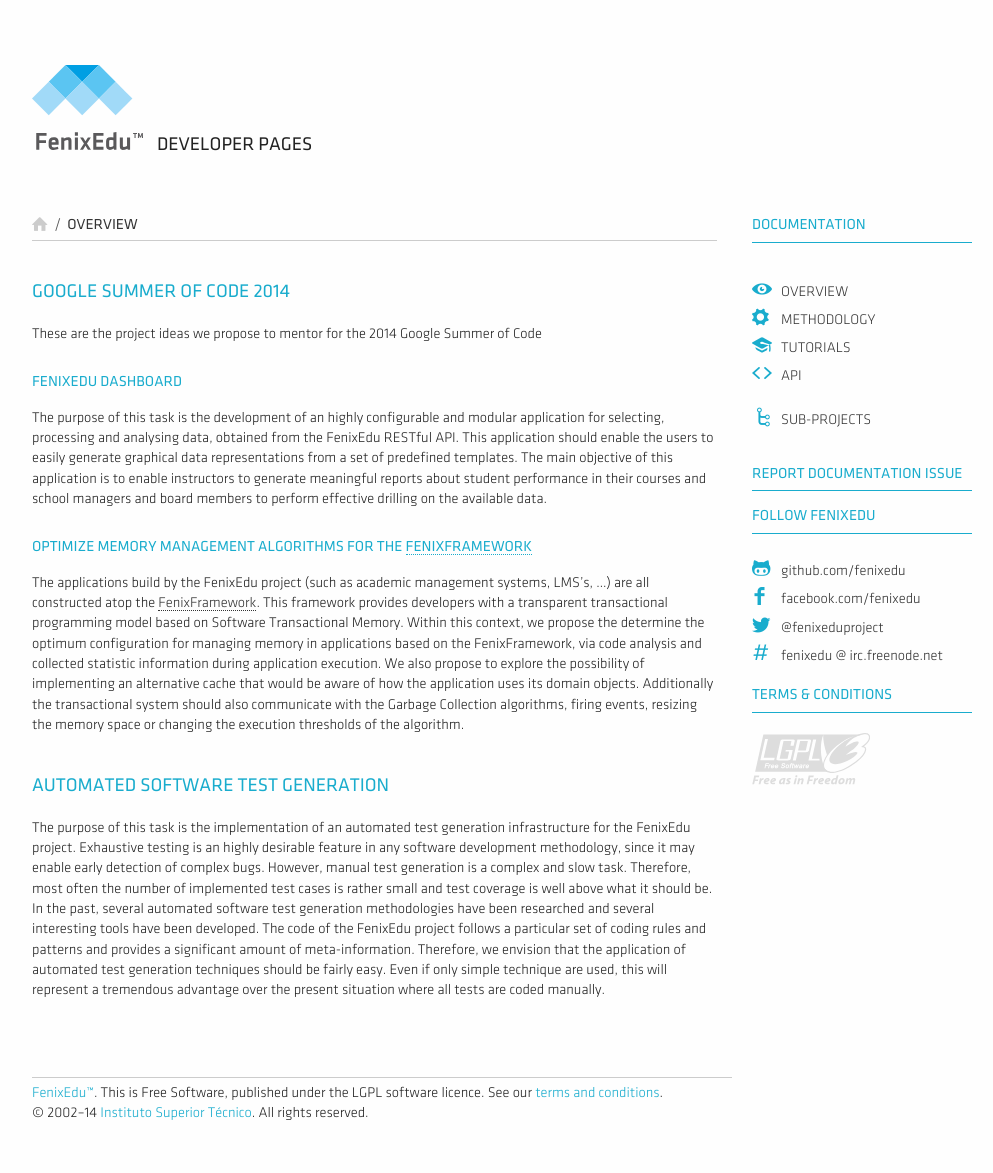
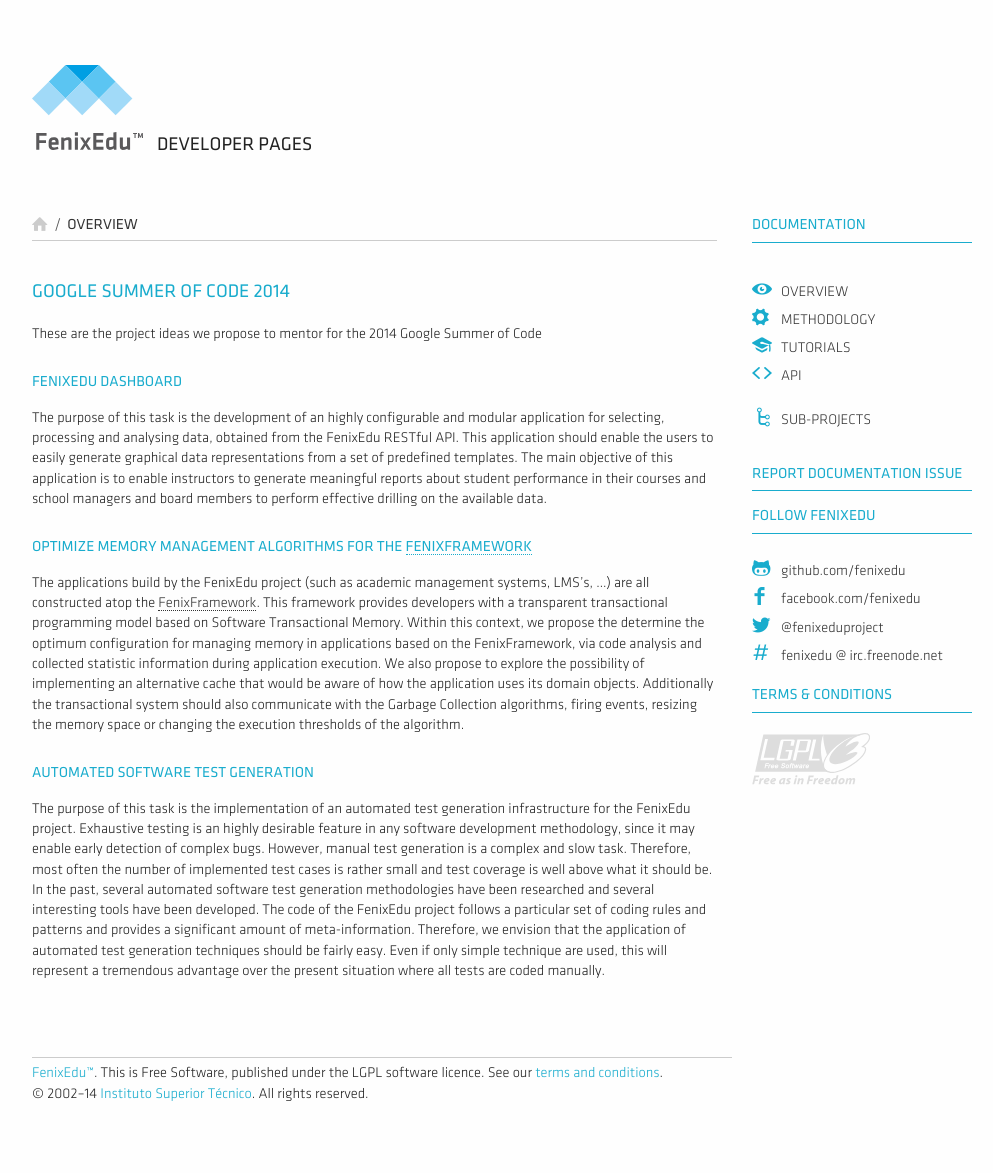
Before and after one commit to FenixEdu/fenixedu.github.io, a Jekyll site: the page built from dev/google-summer-of-code/index.md, in a window 1280 px wide. Shown: the whole page, without its empty margins (128-1121 px from the left). Built offline with Jekyll 4.4.1, drawn with Linux system fonts in a browser that asks for light colours; nearby versions of some CDN libraries; Markdown is read by kramdown in place of the engine named in the settings.

```diff
--- a/dev/google-summer-of-code/index.md
+++ b/dev/google-summer-of-code/index.md
@@ -21,7 +21,7 @@ The applications build by the FenixEdu project (such as academic management syst
 
 
 
-## Automated Software Test Generation
+### Automated Software Test Generation
 
 The purpose of this task is the implementation of an automated test generation infrastructure for the FenixEdu project. Exhaustive testing is an highly desirable feature in any software development methodology, since it may enable early detection of complex bugs. However, manual test generation is a complex and slow task. Therefore, most often the number of implemented test cases is rather small and test coverage is well above what it should be. In the past, several automated software test generation methodologies have been researched and several interesting tools have been developed. The code of the FenixEdu project follows a particular set of coding rules and patterns and provides a significant amount of meta-information. Therefore, we envision that the application of automated test generation techniques should be fairly easy. Even if only simple technique are used, this will represent a tremendous advantage over the present situation where all tests are coded manually.
 
```
